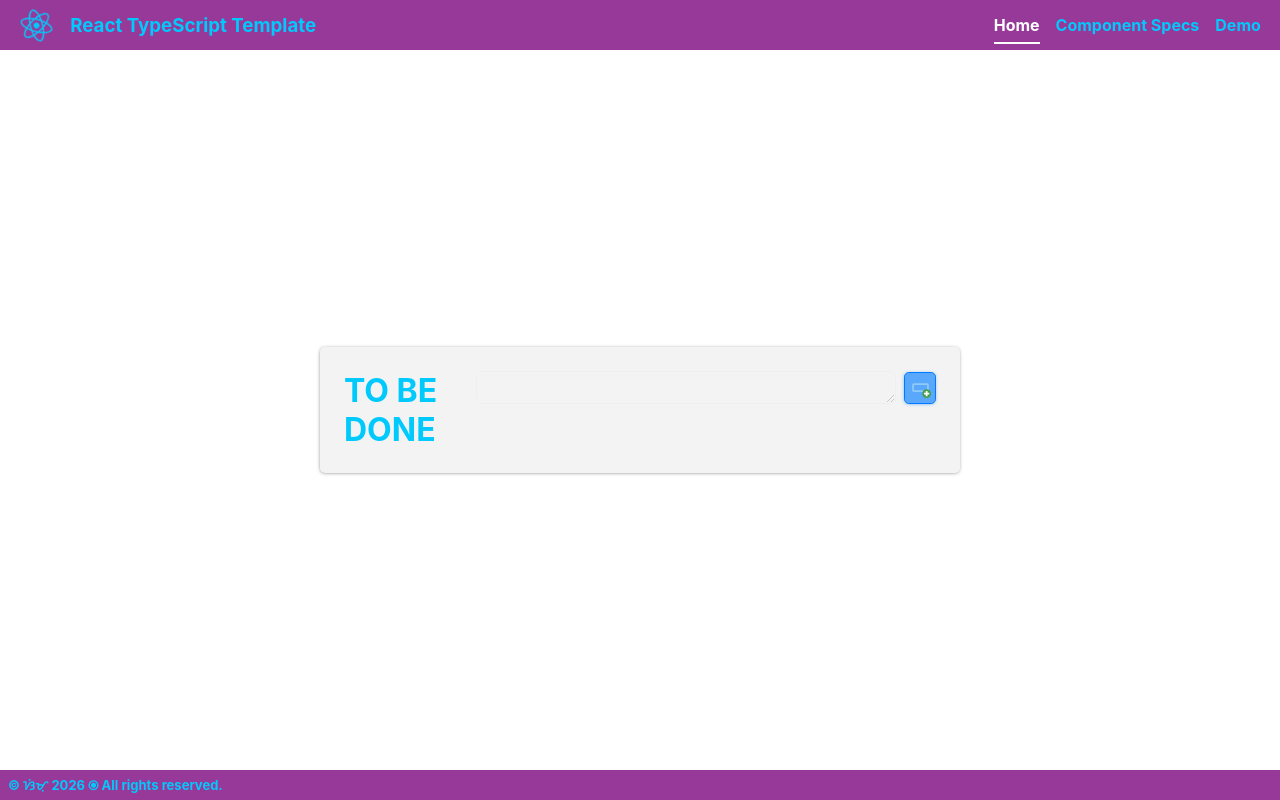
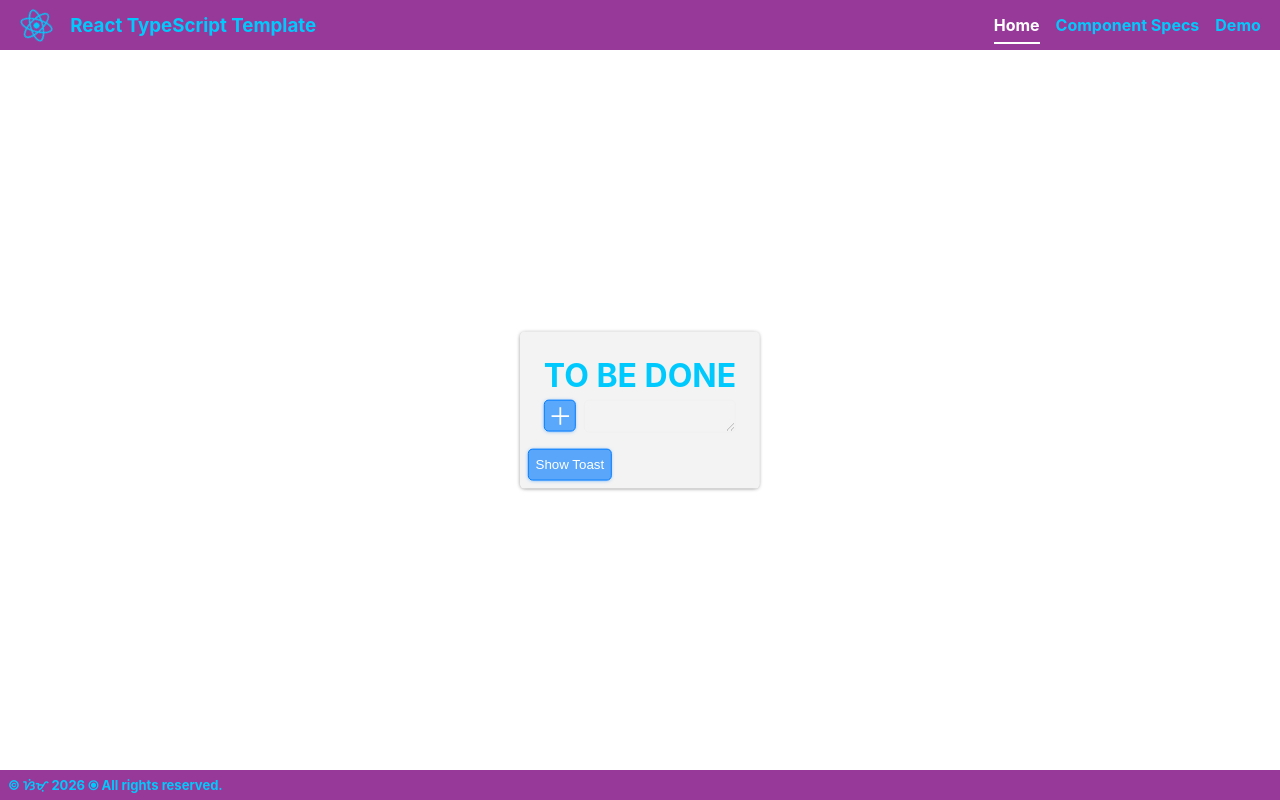
Before and after one commit to jaosimt/ts-app-template, a React (Create React App) app: page / in a window 1280 px wide. Built offline with nearby package versions, Linux system fonts and the light colour scheme.

Commit message:
partial toast

```diff
--- a/src/components/pages/demo/todo/index.tsx
+++ b/src/components/pages/demo/todo/index.tsx
@@ -1,10 +1,9 @@
 import { ChangeEvent, FC, HTMLAttributes, useEffect, useRef, useState } from 'react';
 import { FaXmark } from 'react-icons/fa6';
-import { FcAddRow } from 'react-icons/fc';
 import { IoIosSave, IoIosWarning } from 'react-icons/io';
 import { MdDelete, MdDeleteForever, MdEdit } from 'react-icons/md';
+import { RiAddLargeFill } from 'react-icons/ri';
 import { VscDiscard } from 'react-icons/vsc';
-import { toast } from 'react-toastify';
 import { useAppDispatch, useAppSelector } from '../../../../hooks';
 import { classNames, isEmpty } from '../../../../utils';
 import { ReactIcon } from '../../../partials';
@@ -12,6 +11,7 @@ import Button from '../../../partials/button';
 import Checkbox from '../../../partials/checkbox';
 import InputField from '../../../partials/inputField';
 import Modal from '../../../partials/modal';
+import { toast } from '../../../partials/slices/toast';
 import { addTodo, getTodos, removeTodo, updateTodo } from '../slices/todo';
 
 export type ToDoItem = {
@@ -71,7 +71,8 @@ const ToDo: FC<HTMLAttributes<HTMLDivElement>> = ({style, className, ...restProp
 
     function saveChanges() {
         if (todo === null) {
-            toast('Todo is empty!', {type: 'error'});
+            // toast('Todo is empty!', {type: 'error'});
+            alert('Todo is empty!');
             return;
         }
 
@@ -106,12 +107,19 @@ const ToDo: FC<HTMLAttributes<HTMLDivElement>> = ({style, className, ...restProp
     return (
         <div className={classNames(className, 'background-light', 'box-shadow', 'border-radius-0p3', 'p-0p5')} {...restProps}>
             <div className="m-1">
-                <div className={'display-flex gap-0p5 justify-content-space-between align-items-top'}>
-                    <h1 className={'m-0'}>TO BE DONE</h1>
-                    <div className={'display-flex gap-0p5 justify-content-center align-items-center'}>
+                <h1 className={'m-0 mb-0p3'}>TO BE DONE</h1>
+                <div className={'display-flex gap-0p5 justify-content-center align-items-center width-100p mb-0p5'}>
+                    {
+                        todoAction === null &&
+                        <Button icon={RiAddLargeFill} onClick={() => {
+                            setTodo(newTodo());
+                            setTodoAction('add');
+                        }}/>
+                    }
                     <InputField
+                        wrapperClassName={'width-100p'}
                         type={'textarea'}
-                            width={'420px'}
+                        width={'100%'}
                         disabled={todoAction === null || !['add', 'edit'].includes(todoAction)}
                         value={todo?.text || ''}
                         onChange={textChangeHandler}
@@ -119,31 +127,22 @@ const ToDo: FC<HTMLAttributes<HTMLDivElement>> = ({style, className, ...restProp
                         onKeyDown={textareaKeyPressHandler}
                     />
                     {
-                            todoAction === null &&
-                            <Button icon={FcAddRow} onClick={() => {
-                                setTodo(newTodo());
-                                setTodoAction('add');
-                            }}/>
-                        }
-                        {
                         todoAction !== null && <>
                             <Button disabled={isEmpty(todo?.text)} icon={IoIosSave} onClick={saveChanges}/>
                             <Button icon={FaXmark} onClick={() => setTodoAction(null)}/>
                         </>
                     }
-
                 </div>
-                </div>
-
                 <ul className={'m-0 pl-0'}>
                     {
                         todos.map((t: ToDoItem) => {
-                            const edited = (todoAction === 'edit' && t.id === todo?.id) || todoAction === 'add';
+                            const editing = todoAction === 'edit';
+                            const edited = (editing && t.id === todo?.id) || todoAction === 'add';
 
                             return <li key={t.id}
                                        className={'display-flex gap-1 justify-content-space-between align-items-center py-0p2'}>
                                 <div className={'display-flex gap-0p5 align-items-center'} style={{lineHeight: 1}}>
-                                    <Checkbox name={'toggleTodo'} checked={t.completed}
+                                    <Checkbox disabled={editing} name={'toggleTodo'} checked={t.completed}
                                               onChange={(e) => dispatch(updateTodo({
                                                   ...t,
                                                   completed: e.currentTarget.checked
@@ -156,12 +155,12 @@ const ToDo: FC<HTMLAttributes<HTMLDivElement>> = ({style, className, ...restProp
                                         </span>
                                 </div>
                                 <div className={'display-flex gap-0p2'}>
-                                    <Button disabled={edited || t.completed} className={'btn-icon'} icon={MdEdit}
+                                    <Button disabled={editing || t.completed} className={'btn-icon'} icon={MdEdit}
                                             onClick={() => {
                                                 setTodo(t);
                                                 setTodoAction('edit');
                                             }}/>
-                                    <Button disabled={edited} className={'btn-icon'} icon={MdDelete}
+                                    <Button disabled={editing} className={'btn-icon'} icon={MdDelete}
                                             onClick={() => {
                                                 setTodo(t);
                                                 setTodoAction('delete');
@@ -193,6 +192,8 @@ const ToDo: FC<HTMLAttributes<HTMLDivElement>> = ({style, className, ...restProp
                     </div>
                 </Modal>
             }
+            <Button onClick={() => dispatch(toast({message: 'This is a test', options: {type: 'warning'}}))}>Show
+                Toast</Button>
         </div>
     );
 };
--- a/src/components/partials/dropdown/index.tsx
+++ b/src/components/partials/dropdown/index.tsx
@@ -217,7 +217,7 @@ const Dropdown: FC<DropdownProps> = (props) => {
     >
         {label && <Label
             $labelAlign={labelAlign}
-            $labelWidth={labelWidth}>
+            $labelWidth={labelWidth as any}>
             {icon && <ReactIcon icon={icon}/>}
             {label}
         </Label>}
--- a/src/components/partials/inputField/index.tsx
+++ b/src/components/partials/inputField/index.tsx
@@ -30,10 +30,12 @@ export interface InputFieldProps extends HTMLAttributes<HTMLInputElement|HTMLTex
     rows?: number;
     showErrorTooltipOnCreate?: boolean;
     disabled?: boolean;
+    wrapperClassName?: string;
 }
 
 const InputField: FC<InputFieldProps> = (props) => {
     const {
+        wrapperClassName,
         width,
         icon,
         className,
@@ -81,13 +83,15 @@ const InputField: FC<InputFieldProps> = (props) => {
     }, [error]);
 
     return (
-        <div data-component={'input-field'} className={'display-flex align-items-center'}>
-            <label style={{width: parseCSSUnit(labelWidth as CSSUnit), justifyContent: labelAlign, color: labelColor}} htmlFor={idRef.current}
-                   className={'display-flex align-items-center gap-0p5'}>
-                {icon && <ReactIcon icon={icon} className={'align-self-center'}/>}
-                {label && label}
-            </label>
-            <div className={'position-relative display-flex'}>
+        <div data-component={'input-field'} className={classNames(wrapperClassName, 'display-flex', 'align-items-center')}>
+            {
+                (icon || label) && <label style={{width: parseCSSUnit(labelWidth as CSSUnit), justifyContent: labelAlign, color: labelColor}} htmlFor={idRef.current}
+                                        className={'display-flex align-items-center gap-0p5'}>
+                    {icon && <ReactIcon icon={icon} className={'align-self-center'}/>}
+                    {label && label}
+                </label>
+            }
+            <div className={'position-relative display-flex width-inherit'}>
                 {
                     type !== 'textarea' && <input
                         disabled={disabled}
--- /dev/null
+++ b/src/components/partials/slices/toast.ts
@@ -0,0 +1,33 @@
+import { createSlice, PayloadAction } from '@reduxjs/toolkit';
+import { ToastProps } from '../toast';
+
+const initialState: ToastProps[] = [];
+
+const toastSlice = createSlice({
+    name: 'toast',
+    initialState,
+    reducers: {
+        toast: (state, action: PayloadAction<ToastProps>) => {
+            const {id} = action.payload;
+            if (state.find(toast => toast.id === action.payload.id)) return state;
+            state.push({...action.payload, isClosed: false, id: id || crypto.randomUUID()});
+        },
+        updateToast: (state, action: PayloadAction<ToastProps>) => {
+            const index = state.findIndex(toast => toast.id === action.payload.id);
+            if (index !== -1)
+                state[index] = action.payload; // Immer handles this safely
+        },
+        removeToast: (state, action: PayloadAction<string>) => {
+            return state.filter(toast => toast.id !== action.payload);
+        }
+    },
+    selectors: {
+        getToasts: (state) => state.filter(toast => !toast.isClosed)
+    }
+});
+
+const toastReducer = toastSlice.reducer;
+
+export default toastReducer;
+export const { toast, updateToast, removeToast } = toastSlice.actions;
+export const { getToasts } = toastSlice.selectors;
--- /dev/null
+++ b/src/components/partials/toast/index.tsx
@@ -0,0 +1,44 @@
+import { FC } from 'react';
+import { connect } from 'react-redux';
+import styled from 'styled-components';
+import { RootState } from '../../../store';
+import { getToasts } from '../slices/toast';
+import Toast from './toast';
+
+export interface ToastProps {
+    id?: string;
+    message: string;
+    options?: ToastOptions;
+    isClosed?: boolean;
+}
+
+export interface ToastOptions {
+    type?: ToastType;
+    position?: ToastPosition;
+    duration?: number;
+}
+
+export type ToastType = 'success' | 'error' | 'info' | 'warning';
+export type ToastPosition = 'top-left' | 'top-right' | 'bottom-left' | 'bottom-right';
+
+const Container = styled.div`
+    position: fixed;
+    bottom: -3rem;
+    z-index: 777;
+`;
+
+
+const ToastContainer: FC<any> = (props) => {
+    const {toasts = []} = props;
+    console.log('toasts:', toasts);
+
+    return <Container>
+        {toasts.map((toast: ToastProps, i: number) => <Toast key={toast.id} id={toast.id} toast={toast}></Toast>)}
+    </Container>;
+};
+
+const mapStateToProps = (state: RootState) => ({
+    toasts: getToasts(state)
+});
+
+export default connect(mapStateToProps, null)(ToastContainer);
--- /dev/null
+++ b/src/components/partials/toast/toast.tsx
@@ -0,0 +1,67 @@
+import { FC, useEffect, useState } from 'react';
+import { IoIosCloseCircle, IoIosWarning } from 'react-icons/io';
+import styled from 'styled-components';
+import { useAppDispatch } from '../../../hooks';
+import { CSSUnit } from '../../../types';
+import { ReactIcon } from '../index';
+import { removeToast } from '../slices/toast';
+import { ToastPosition, ToastType } from './index';
+
+const Container = styled.div<{
+    $type: ToastType,
+    $position: ToastPosition
+}>`
+    position: fixed;
+    z-index: 7777;
+    transition: all 300ms ease-in-out;
+    padding: 0.5rem 0.1rem 0.5rem 1rem;
+    border: 1px solid whitesmoke;
+    border-radius: 0.5rem;
+    color: white;
+    box-shadow: -1px 1px 7px 0 rgba(0, 0, 0, 0.2);
+    ${props => {
+        switch(props.$type) {
+            case 'success': return 'background-color: #32bc50;';
+            case 'error': return 'background-color:  #ff0063;';
+            case 'info': return 'background-color:  #00adff;';
+            case 'warning': return 'background-color:  #ffe300; color: inherit;';
+        }
+    }};
+    ${props => {
+        if (['top-right', 'bottom-right'].includes(props.$position)) return 'right: 1rem;';
+        else return 'left: 1rem;';
+    }}
+`;
+
+const Toast: FC<any> = ({id: elId, toast}) => {
+    const dispatch = useAppDispatch();
+
+    const {message, options} = toast;
+    const {type = 'info', position = 'top-right', duration = 3} = options || {};
+
+    const [bottom, setBottom] = useState<CSSUnit>('-3rem');
+
+    useEffect(() => {
+        setBottom('3rem')
+    }, []);
+
+    const closeHandler = () => {
+        setBottom('-7rem');
+        setTimeout(() => dispatch(removeToast(toast.id)), 700);
+    }
+
+    return <Container
+        key={elId}
+        id={elId}
+        $type={type}
+        $position={position}
+        style={{bottom: bottom}}
+        className={'trim display-flex gap-0p5 align-items-start'}
+    >
+        <ReactIcon icon={IoIosWarning} size={42}/>
+        <div style={{marginTop: '0.6rem', width: '175px'}}>{message}</div>
+        <ReactIcon className={'cursor-pointer hover-scale'} onClick={closeHandler} style={{marginTop: '-0.3rem'}} icon={IoIosCloseCircle}/>
+    </Container>;
+};
+
+export default Toast;
--- a/src/store/index.ts
+++ b/src/store/index.ts
@@ -3,6 +3,7 @@ import storage from 'redux-persist/lib/storage';
 import { persistReducer, persistStore } from 'redux-persist';
 import loggerMiddleware from 'redux-logger';
 import todo from '../components/pages/demo/slices/todo';
+import toast from '../components/partials/slices/toast';
 import counter from '../slices/counter';
 
 const persistConfig = {
@@ -14,7 +15,8 @@ const persistConfig = {
 
 const reducer = combineReducers({
     counter,
-    todo
+    todo,
+    toast
 });
 
 const persistedReducer = persistReducer(persistConfig, reducer);
--- a/src/styles/common.scss
+++ b/src/styles/common.scss
@@ -259,6 +259,7 @@
 
 /* WIDTH ****************************************************/
 .width-100p { width : 100%; }
+.width-inherit { width : inherit; }
 .width-fit-content { width : fit-content; }
 /*************************************************** WIDTH */
 
@@ -289,6 +290,14 @@
 .cursor-default { cursor : default; }
 .cursor-not-allowed { cursor : not-allowed; }
 /************************************************* CURSOR- */
+
+.hover-scale {
+  transition : all 0.2s ease-in-out;
+
+  &:hover {
+    transform : scale(1.05);
+  }
+}
 
 .link {
   @extend link;
```
Also changed, not shown: package.json (+6 -7 lines), src/App.tsx (+3 -6 lines), src/types/index.ts (+1 -1 lines), 1 other file (tests, documents, lock files or other folders). Lines whose indentation alone changed are shown as unchanged.
